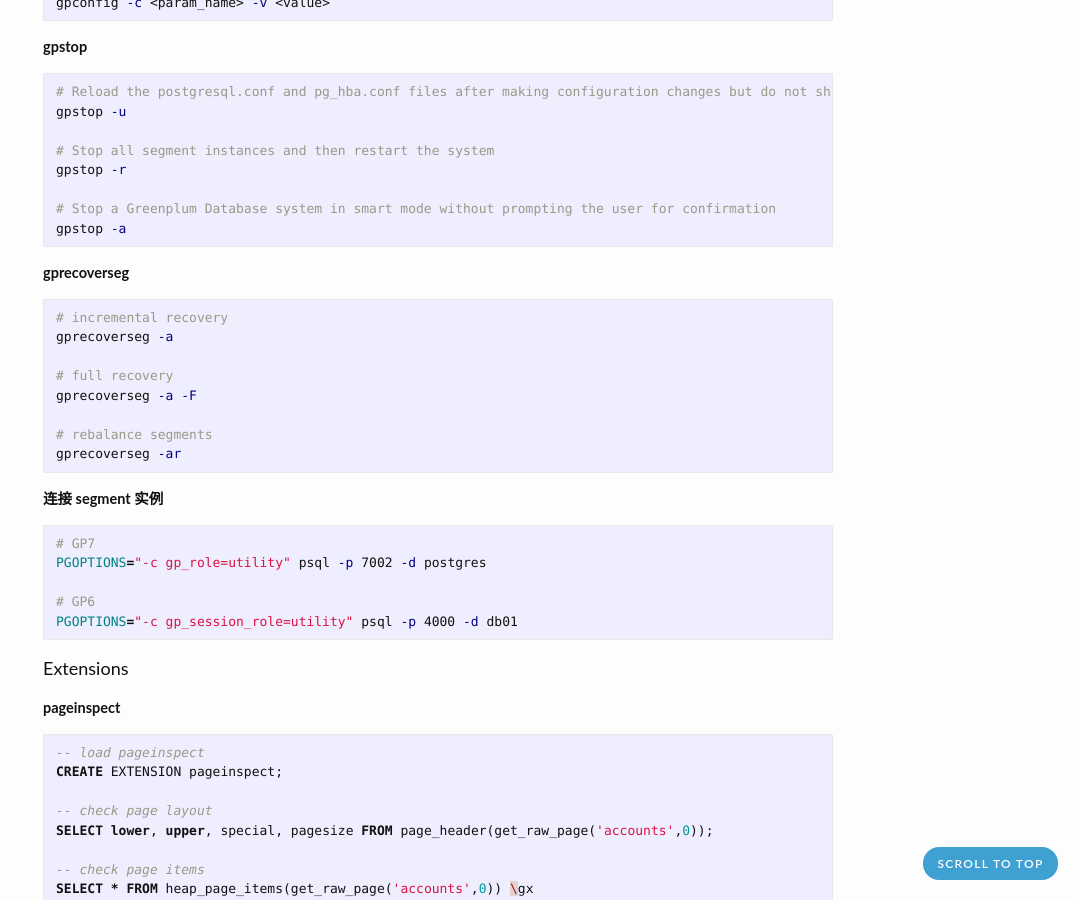
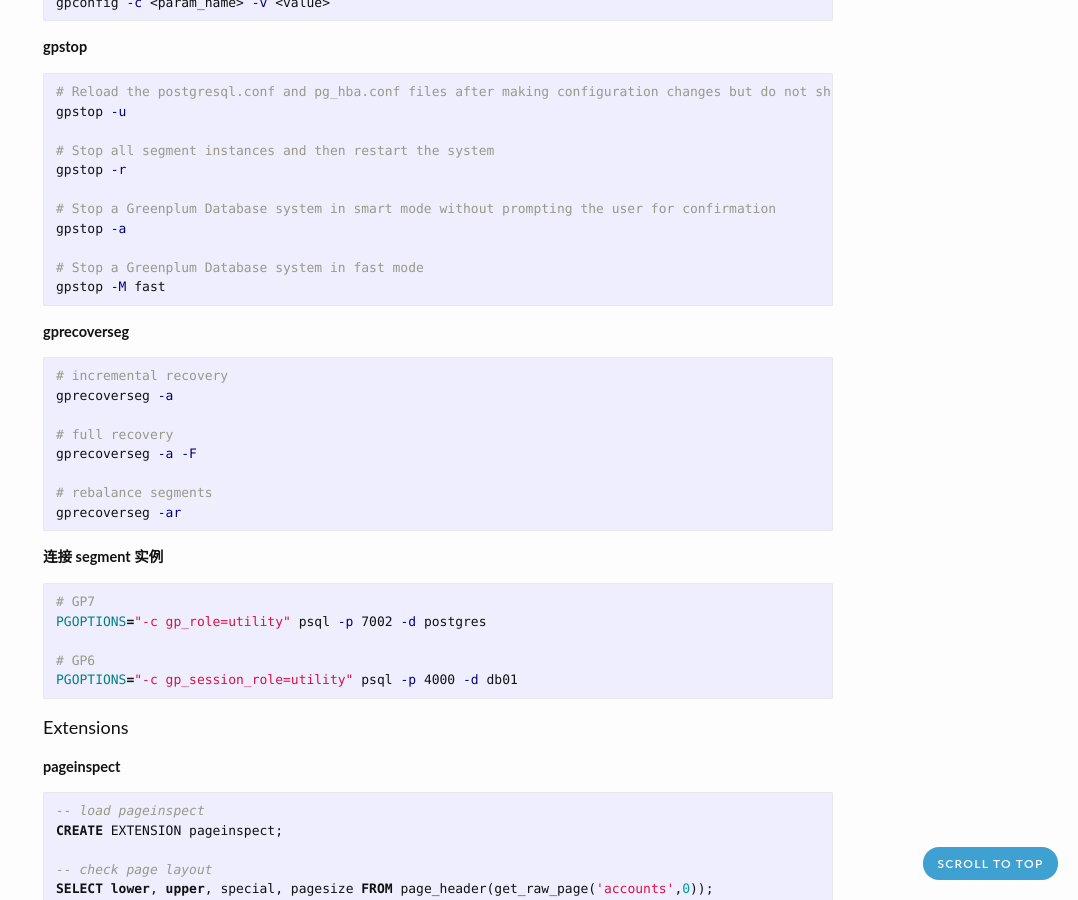
Before and after one commit to zhjwpku/zhjwpku.github.io, a Jekyll site: the page built from _posts/2022-08-07-gpdb-cheat-sheet.md, in a window 1280 px wide and 900 px high, scrolled down 792 px. Shown: the whole window, without its empty margins (202-1280 px from the left). Built offline with Jekyll 4.4.1, drawn with Linux system fonts in a browser that asks for light colours; comment, search, counter and statistics services are not loaded.

Commit message:
gpstop fast mode
Signed-off-by: Junwang Zhao <zhjwpku@gmail.com>

````diff
--- a/_posts/2022-08-07-gpdb-cheat-sheet.md
+++ b/_posts/2022-08-07-gpdb-cheat-sheet.md
@@ -53,6 +53,9 @@
 
 # Stop a Greenplum Database system in smart mode without prompting the user for confirmation
 gpstop -a
+
+# Stop a Greenplum Database system in fast mode
+gpstop -M fast
 ```
 
 **gprecoverseg**
````
